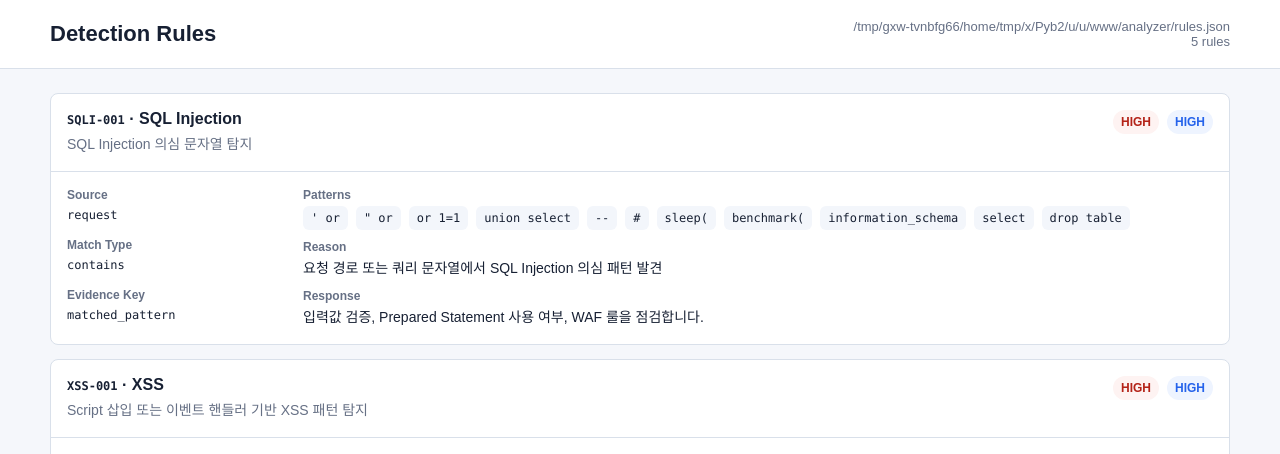
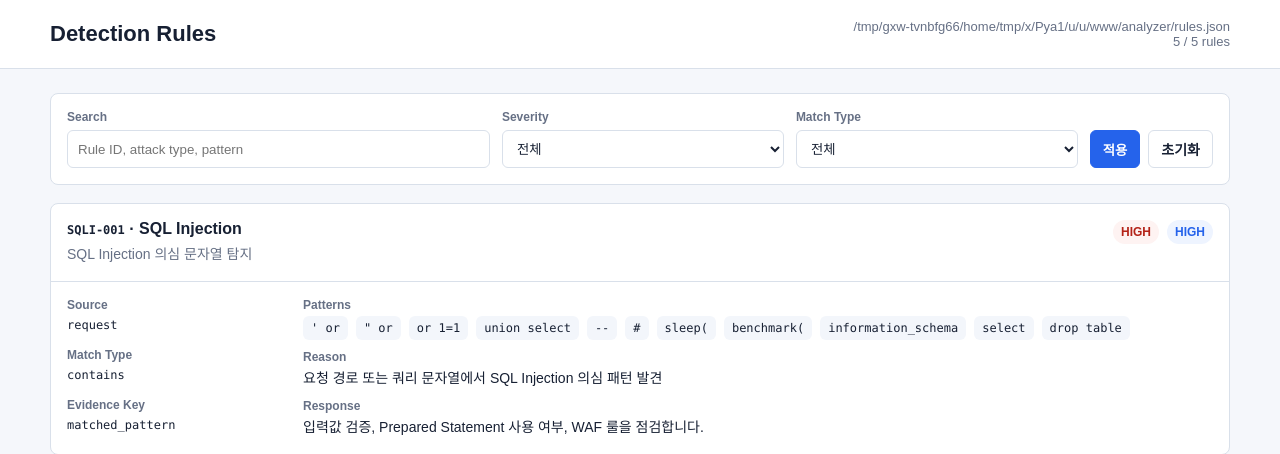
Before and after one commit to jhlee-codes/web-attack-log-analyzer, a Flask app: page /rules in a window 1280 px wide. Shown: the top 454 px of the page. Run offline with Flask 3, Linux system fonts and the light colour scheme; some libraries are stand-ins or nearby versions.

Commit message:
feat: 탐지 룰 검색 필터 추가

```diff
--- a/app/app.py
+++ b/app/app.py
@@ -193,6 +193,60 @@ def load_detection_rules_for_view() -> dict:
         "rules": rules,
         "error": "",
     }
+
+
+def parse_rule_filters(args) -> dict:
+    return {
+        "q": args.get("q", "").strip(),
+        "severity": args.get("severity", "").strip(),
+        "match_type": args.get("match_type", "").strip(),
+    }
+
+
+def rule_matches_filters(rule: dict, filters: dict) -> bool:
+    if filters["severity"] and rule.get("severity") != filters["severity"]:
+        return False
+
+    if filters["match_type"] and rule.get("match_type", "contains") != filters["match_type"]:
+        return False
+
+    if filters["q"]:
+        search_text = " ".join(
+            [
+                str(rule.get("rule_id", "")),
+                str(rule.get("attack_type", "")),
+                str(rule.get("description", "")),
+                " ".join(str(pattern) for pattern in rule.get("patterns", [])),
+            ]
+        ).lower()
+
+        if filters["q"].lower() not in search_text:
+            return False
+
+    return True
+
+
+def apply_rule_filters(rules: list[dict], filters: dict) -> list[dict]:
+    return [rule for rule in rules if rule_matches_filters(rule, filters)]
+
+
+def build_rule_filter_options(rules: list[dict]) -> dict:
+    return {
+        "severities": sorted({rule.get("severity") for rule in rules if rule.get("severity")}),
+        "match_types": sorted({rule.get("match_type", "contains") for rule in rules}),
+    }
+
+
+def build_rules_view(filters: dict) -> dict:
+    rules_view = load_detection_rules_for_view()
+    all_rules = rules_view["rules"]
+
+    rules_view["filter_options"] = build_rule_filter_options(all_rules)
+    rules_view["filters"] = filters
+    rules_view["total_count"] = len(all_rules)
+    rules_view["rules"] = apply_rule_filters(all_rules, filters)
+
+    return rules_view
 
 
 def has_uploaded_file(file_storage) -> bool:
@@ -542,7 +596,7 @@ def dashboard():
 
 @app.route("/rules")
 def rules():
-    return render_template("rules.html", rules_view=load_detection_rules_for_view())
+    return render_template("rules.html", rules_view=build_rules_view(parse_rule_filters(request.args)))
 
 
 @app.route("/reports")
--- a/app/templates/rules.html
+++ b/app/templates/rules.html
@@ -70,6 +70,63 @@
             border-radius: 8px;
             color: var(--muted);
             margin-bottom: 18px;
+        }
+
+        .filters {
+            display: grid;
+            grid-template-columns: minmax(0, 1.5fr) minmax(0, 1fr) minmax(0, 1fr) auto;
+            gap: 12px;
+            align-items: end;
+            background: var(--panel);
+            border: 1px solid var(--line);
+            border-radius: 8px;
+            padding: 16px;
+            margin-bottom: 18px;
+        }
+
+        .field label {
+            display: block;
+            color: var(--muted);
+            font-size: 12px;
+            font-weight: 700;
+            margin-bottom: 6px;
+        }
+
+        input,
+        select {
+            width: 100%;
+            min-height: 38px;
+            border: 1px solid var(--line);
+            border-radius: 6px;
+            background: #ffffff;
+            color: var(--text);
+            padding: 8px 10px;
+        }
+
+        .actions {
+            display: flex;
+            gap: 8px;
+        }
+
+        .button {
+            display: inline-flex;
+            align-items: center;
+            justify-content: center;
+            min-height: 38px;
+            padding: 8px 12px;
+            border-radius: 6px;
+            border: 1px solid var(--accent);
+            background: var(--accent);
+            color: #ffffff;
+            font-weight: 700;
+            text-decoration: none;
+            cursor: pointer;
+        }
+
+        .button.secondary {
+            border-color: var(--line);
+            background: #ffffff;
+            color: var(--text);
         }
 
         .rule-list {
@@ -210,8 +267,13 @@
                 justify-content: flex-start;
             }
 
-            .rule-body {
+            .rule-body,
+            .filters {
                 grid-template-columns: 1fr;
+            }
+
+            .actions {
+                flex-wrap: wrap;
             }
         }
     </style>
@@ -222,7 +284,7 @@
             <h1>Detection Rules</h1>
             <div class="meta">
                 <div>{{ rules_view.rules_file }}</div>
-                <div>{{ rules_view.rules|length }} rules</div>
+                <div>{{ rules_view.rules|length }} / {{ rules_view.total_count }} rules</div>
             </div>
         </div>
     </header>
@@ -231,6 +293,35 @@
         {% if rules_view.error %}
             <div class="notice">{{ rules_view.error }}</div>
         {% endif %}
+
+        <form class="filters" method="GET" action="/rules">
+            <div class="field">
+                <label for="q">Search</label>
+                <input id="q" name="q" type="search" value="{{ rules_view.filters.q }}" placeholder="Rule ID, attack type, pattern">
+            </div>
+            <div class="field">
+                <label for="severity">Severity</label>
+                <select id="severity" name="severity">
+                    <option value="">전체</option>
+                    {% for severity in rules_view.filter_options.severities %}
+                        <option value="{{ severity }}" {% if rules_view.filters.severity == severity %}selected{% endif %}>{{ severity }}</option>
+                    {% endfor %}
+                </select>
+            </div>
+            <div class="field">
+                <label for="match_type">Match Type</label>
+                <select id="match_type" name="match_type">
+                    <option value="">전체</option>
+                    {% for match_type in rules_view.filter_options.match_types %}
+                        <option value="{{ match_type }}" {% if rules_view.filters.match_type == match_type %}selected{% endif %}>{{ match_type }}</option>
+                    {% endfor %}
+                </select>
+            </div>
+            <div class="actions">
+                <button class="button" type="submit">적용</button>
+                <a class="button secondary" href="/rules">초기화</a>
+            </div>
+        </form>
 
         {% if rules_view.rules %}
             <div class="rule-list">
```
Also changed, not shown: tests/test_dashboard.py (+53 -0 lines), README.md, 1 other file.
